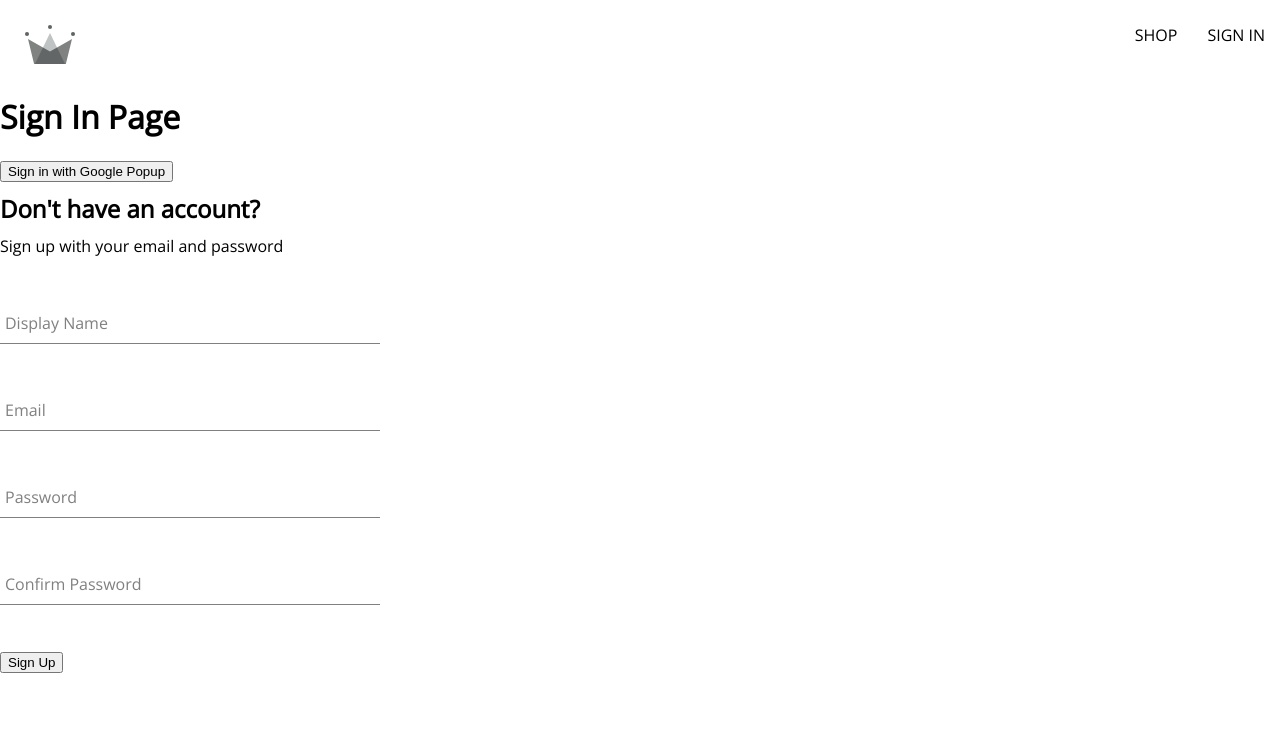
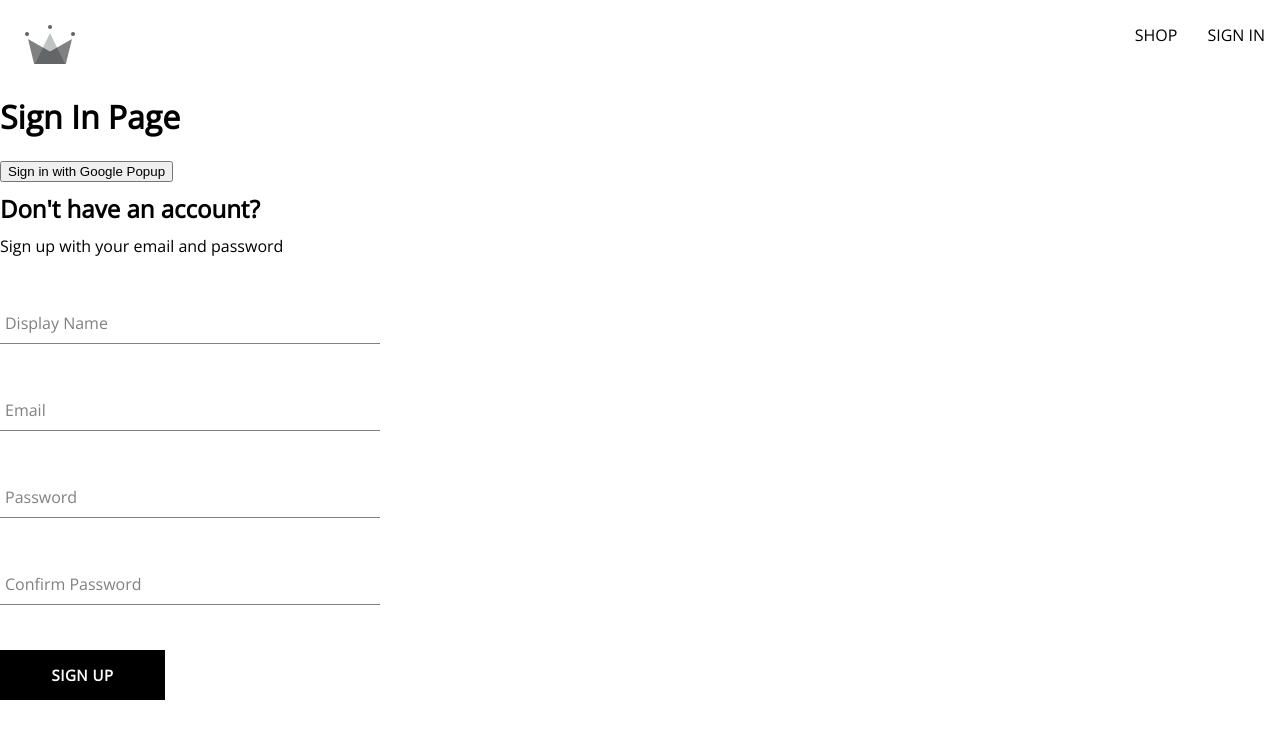
Before and after one commit to thomasPendleton/crwn-clothing, a React (Create React App) app: page /sign-in in a window 1280 px wide. Shown: the top 738 px of the page. Built offline with nearby package versions, Linux system fonts and the light colour scheme.

Commit message:
added button styling

```diff
--- a/src/components/button/button.component.jsx
+++ b/src/components/button/button.component.jsx
@@ -1,3 +1,5 @@
+import './button.styles.scss'
+
 const buttonTypes = {
   google: 'google-sign-in',
   inverted: 'inverted',
--- /dev/null
+++ b/src/components/button/button.styles.scss
@@ -0,0 +1,46 @@
+.button-container {
+    min-width: 165px;
+    width: auto;
+    height: 50px;
+    letter-spacing: 0.5px;
+    line-height: 50px;
+    padding: 0 35px 0 35px;
+    font-size: 15px;
+    background-color: black;
+    color: white;
+    text-transform: uppercase;
+    font-family: 'Open Sans';
+    font-weight: bolder;
+    border: none;
+    cursor: pointer;
+    display: flex;
+    justify-content: center;
+
+    &:hover {
+      background-color: white;
+      color: black;
+      border: 1px solid black;
+    }
+
+    &.google-sign-in {
+      background-color: #4285f4;
+      color: white;
+
+      &:hover {
+        background-color: #357ae8;
+        border: none;
+      }
+    }
+
+    &.inverted {
+      background-color: white;
+      color: black;
+      border: 1px solid black;
+
+      &:hover {
+        background-color: black;
+        color: white;
+        border: none;
+      }
+    }
+  }
--- a/src/components/sign-up-form/sign-up-form.component.jsx
+++ b/src/components/sign-up-form/sign-up-form.component.jsx
@@ -5,6 +5,9 @@ import {
   createUserDocumentFromAuth,
 } from '../../utils/firebase.utils'
 import FormInput from '../form-input/form-input.component'
+import Button from '../button/button.component'
+
+
 const defaultFormFields = {
   displayName: '',
   email: '',
@@ -87,7 +90,7 @@ const SignUpForm = () => {
           value={confirmPassword}
         />
 
-        <button type="submit">Sign Up</button>
+        <Button buttonType={''} type="submit">Sign Up</Button>
       </form>
     </div>
   )
```
Also changed, not shown: src/index.js (+13 -4 lines).
